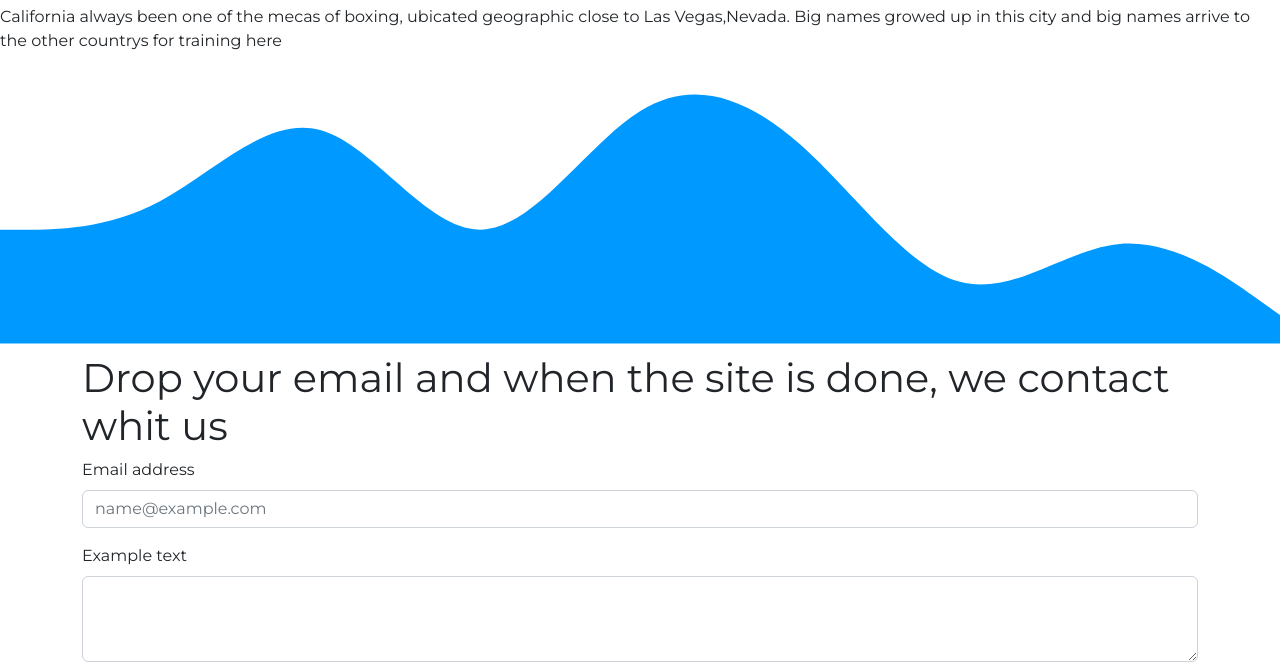
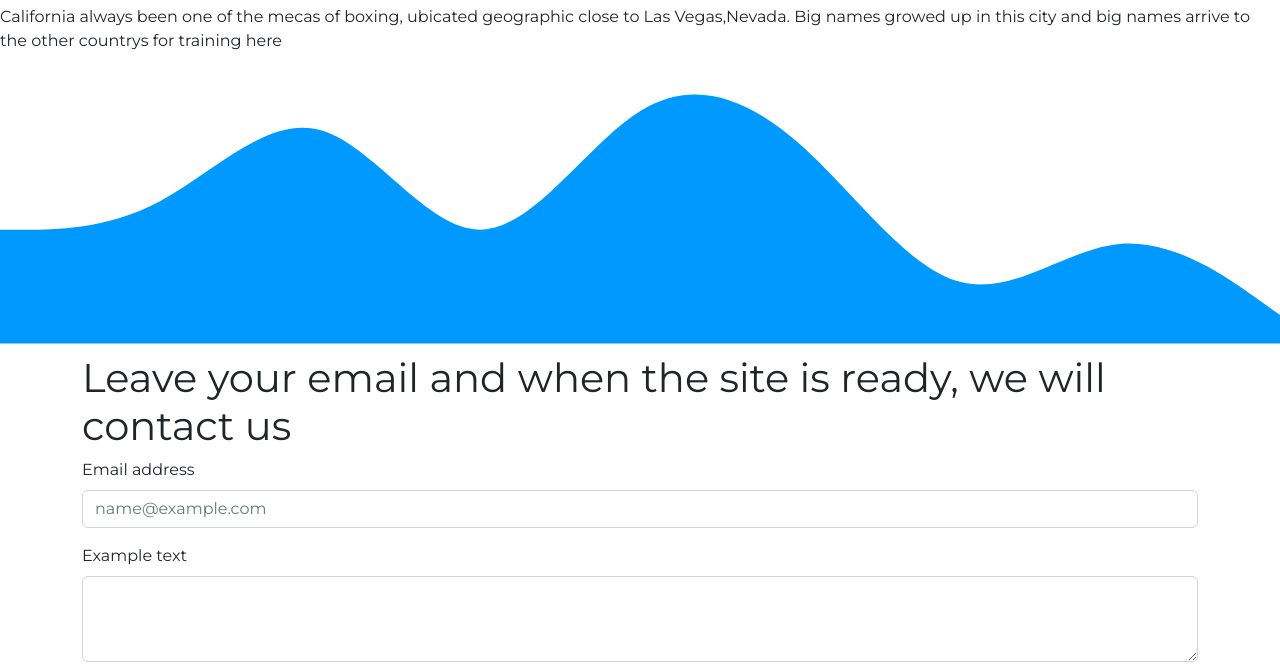
Before and after one commit to Marco-Vittorino/boxweb-proyect, a plain HTML site: page shop.html in a window 1280 px wide. Shown: the part 968-1632 px from the top of the page. Drawn offline with nearby package versions, Linux system fonts and the light colour scheme.

Commit message:
Update shop.html

```diff
--- a/shop.html
+++ b/shop.html
@@ -85,7 +85,7 @@
 
             <div class="container" id="contenedor-formulario">
                 <div class="titulo-formulario">
-                    <h1>Drop your email and when the site is done, we contact whit us</h1>
+                    <h1>Leave your email and when the site is ready, we will contact us</h1>
                 </div>
                 <form action="">
                     <div class="mb-3">
```
